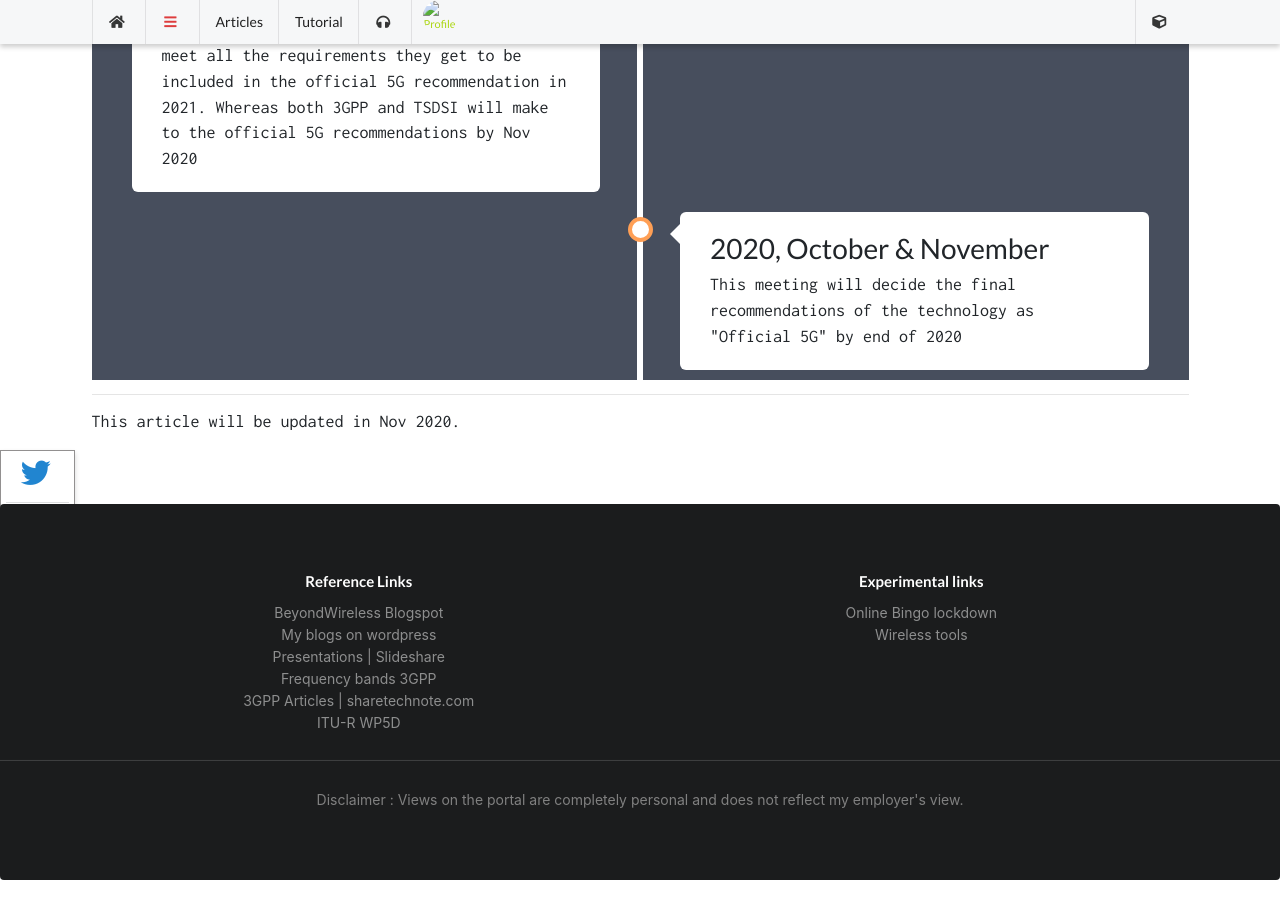
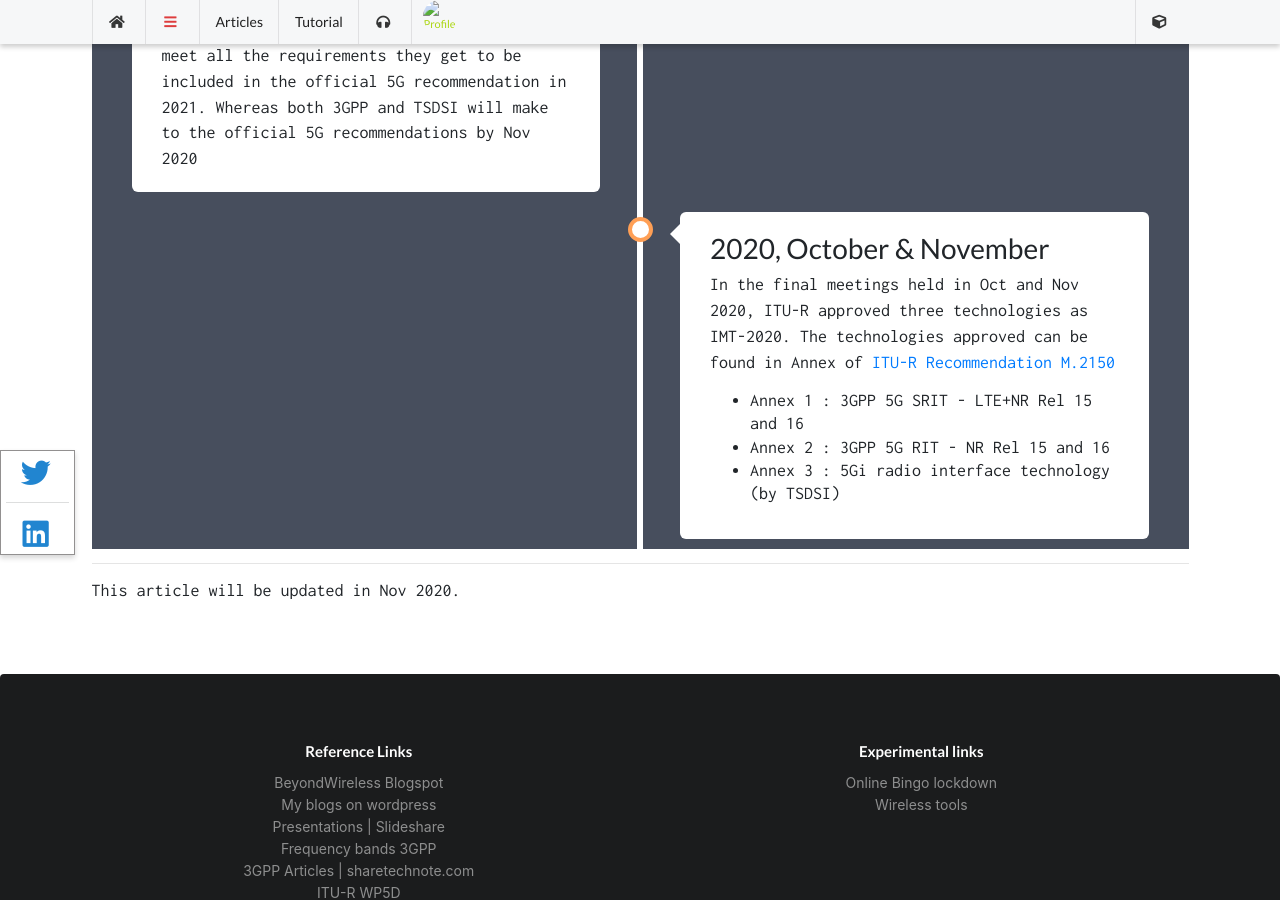
Before and after one commit to wiless/wiless.github.io, a Jekyll site: the page built from _articles/5gtimeline.md, in a window 1280 px wide and 900 px high, scrolled down 9105 px. Built offline with Jekyll 4.4.1, drawn with Linux system fonts in a browser that asks for light colours; nearby versions of some CDN libraries; some web fonts are replaced; comment, search, counter and statistics services are not loaded; a style sheet for code colours, icons or effects is not loaded.

Commit message:
Update 5gtimeline.md

```diff
--- a/_articles/5gtimeline.md
+++ b/_articles/5gtimeline.md
@@ -468,7 +468,13 @@ TSDSI-RIT - Are there any trials or demonstrations ??
     <div class="content">
       <h2>2020, October & November</h2>
               <p>
-          This meeting will decide the final recommendations of the technology as "Official 5G" by end of 2020
+          In the final meetings held in Oct and Nov 2020, ITU-R approved three technologies as IMT-2020. The technologies approved can be found in Annex of
+                <a target=_blank href="https://www.itu.int/rec/R-REC-M.2150/en" > ITU-R Recommendation M.2150 </a>
+          <ul>
+<li>  Annex 1 : 3GPP 5G SRIT - LTE+NR Rel 15 and 16 </li>
+<li>  Annex 2 : 3GPP 5G RIT - NR Rel 15 and 16 </li>
+<li>  Annex 3 : 5Gi radio interface technology (by TSDSI) </li>
+      </ul>
         </p>
 
     </div>
```
